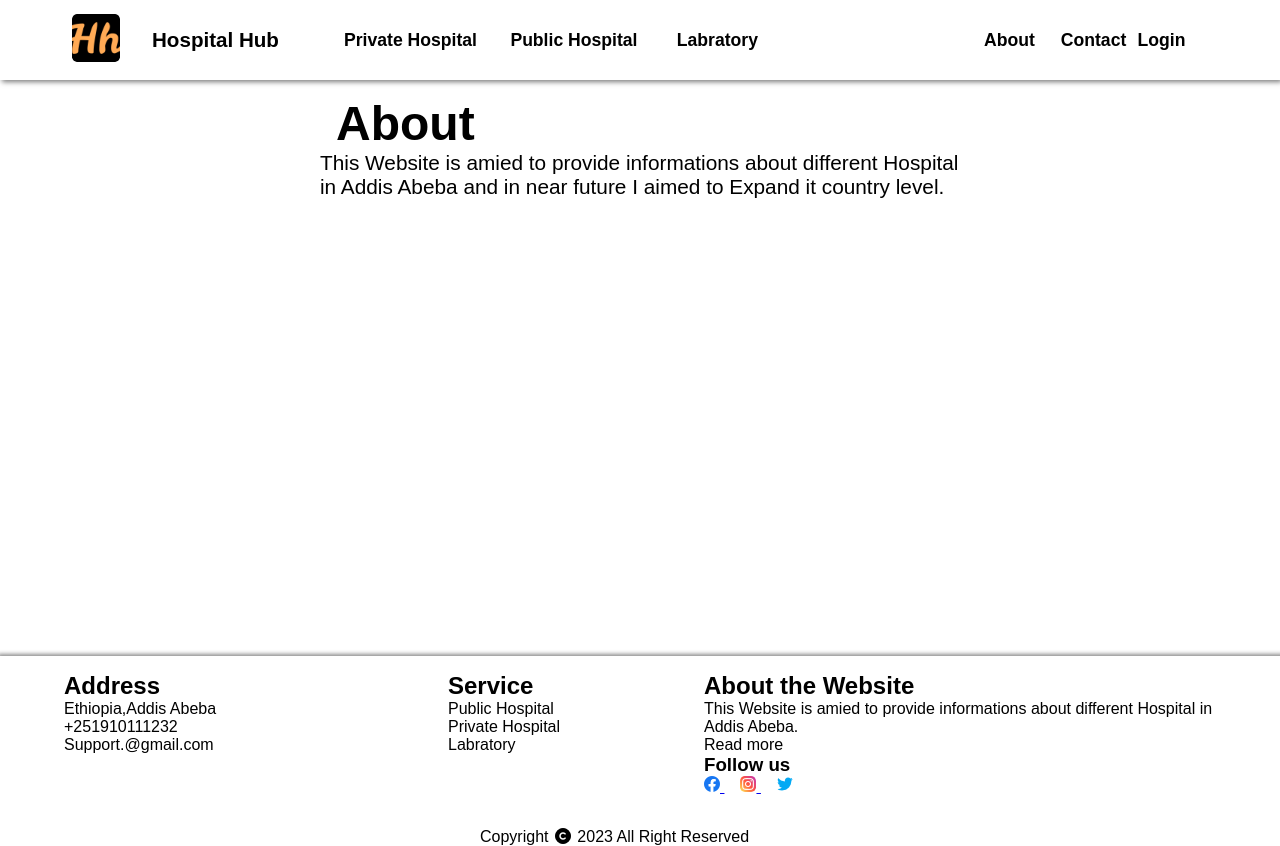
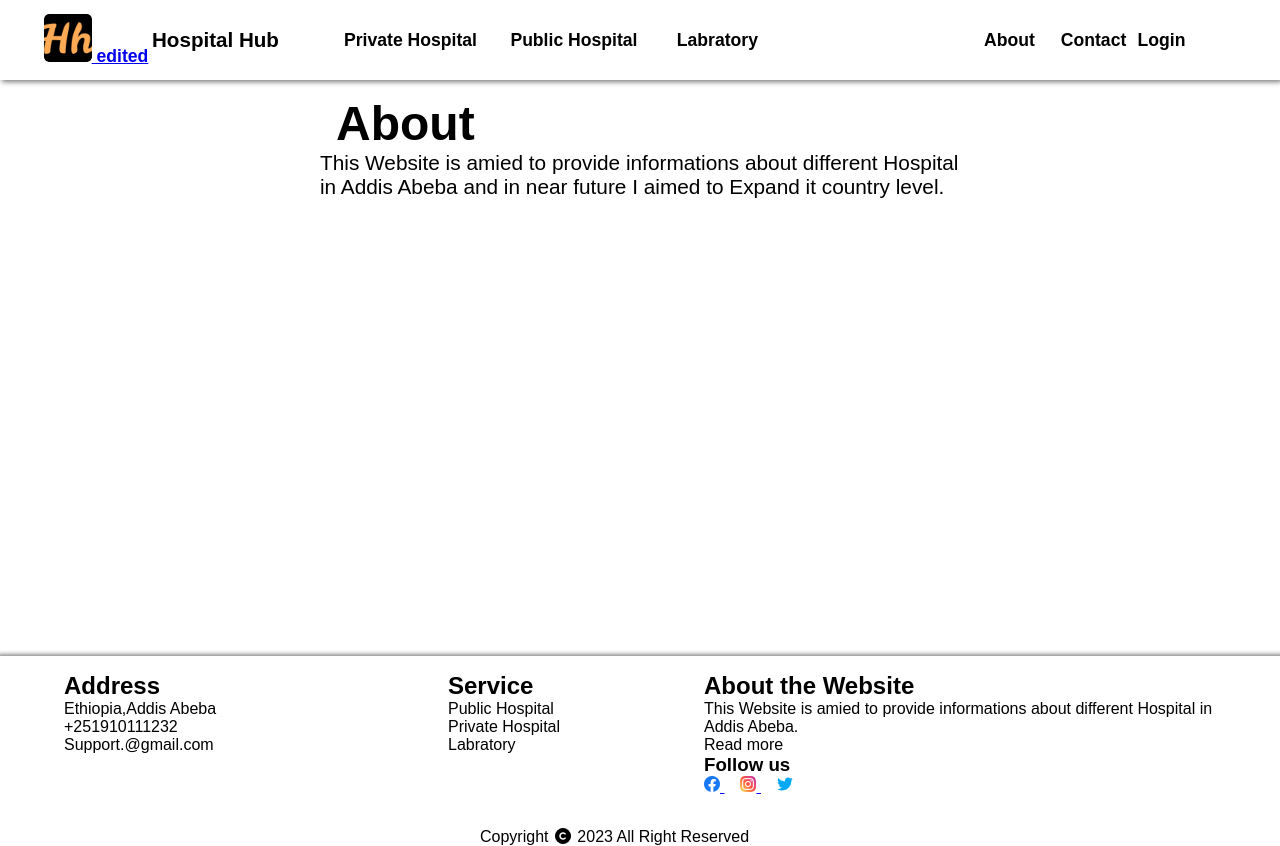
Before and after one commit to Natnaelcrypto/demo, a plain HTML site: page About.html in a window 1280 px wide. Drawn offline with Linux system fonts and the light colour scheme.

Commit message:
Update About.html

```diff
--- a/About.html
+++ b/About.html
@@ -14,6 +14,7 @@
         <div class="logo">
             <a href="./index.html">
                 <img src="./favicon.ico" alt="Log of the Website">
+                edited
             </a>
         </div>
         <div class="websitename">
```
